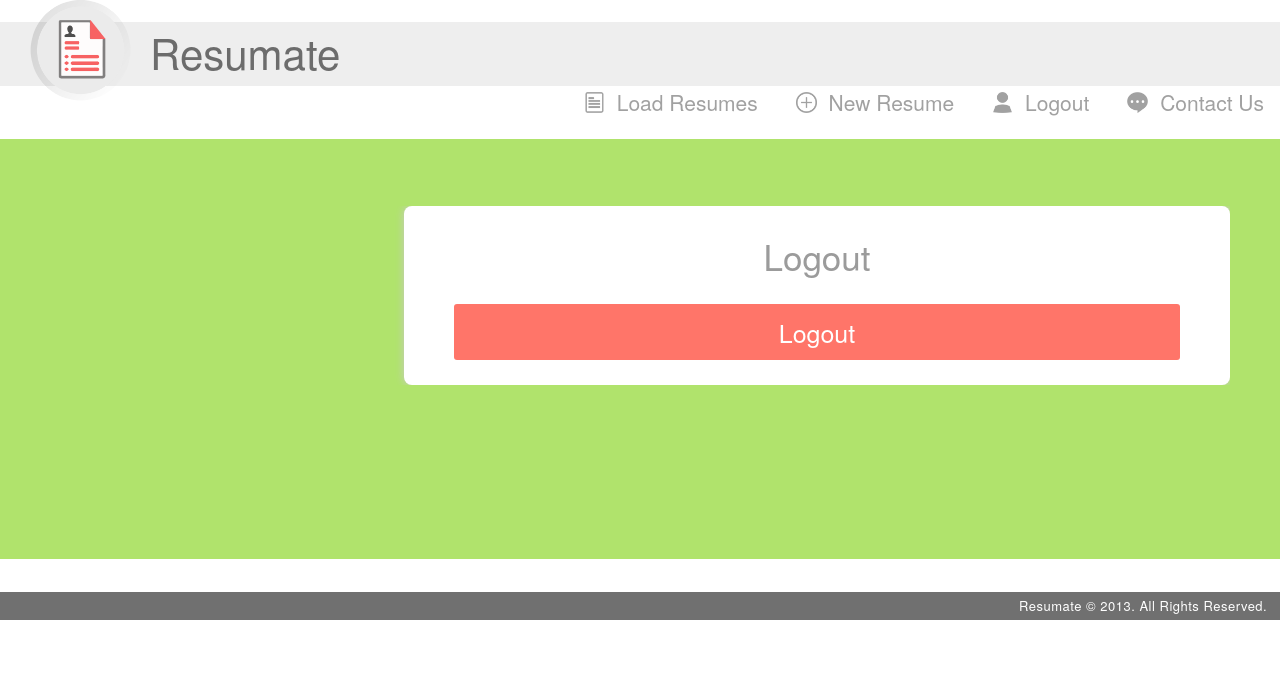
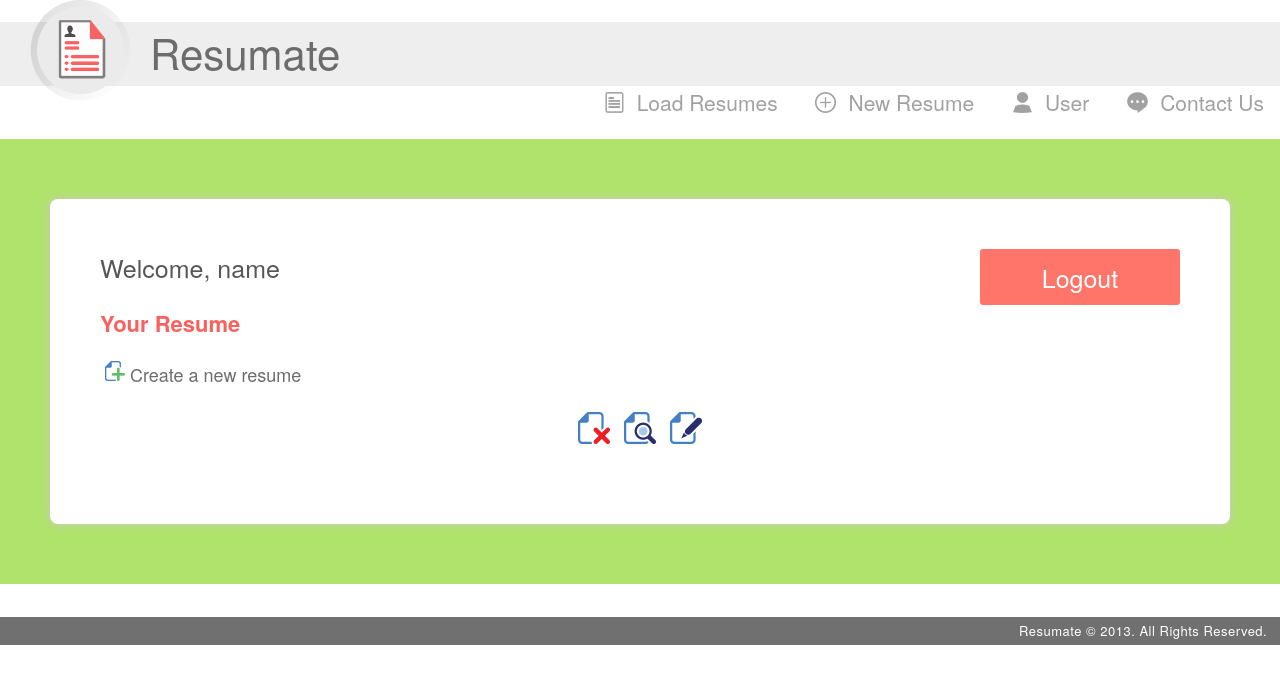
Before and after one commit to dorisxian/Resumate, a PHP site: page /User.php in a window 1280 px wide. Shown: the part 29-713 px from the top of the page. Run offline with PHP 8.4, Linux system fonts and the light colour scheme; the visitor is signed in with stand-in values (Sample User, id 1); data that the repository does not hold is empty.

Commit message:
Make the user page worked as the load resume page, changed icons, added styles

```diff
--- a/Load.php
+++ b/Load.php
@@ -23,8 +23,8 @@
 				<?php $index++; ?>
 				<?php endforeach; ?>
 				<br/>
-				<input type="image" name="delete" src="./img/minus.png" value="Delete">
-				<input type="image" name="load" src="./img/open.png" value="Load">
+				<input type="image" name="delete" src="./img/delete.png" value="Delete">
+				<input type="image" name="load" src="./img/view.png" value="Load">
 				<input type="image" name="edit" src="./img/edit.png" value="Edit">
 			</form>
 		</section>
--- a/User.php
+++ b/User.php
@@ -24,26 +24,57 @@
 	catch (Exception $e) {
 		$err = "Error: " . $e->getMessage();
 	}
+
+	include("php/fetchResumes.php");
+	$resumes = fetchResumes();
+	$index = 0;
 ?>
+
 <!DOCTYPE html>
 <html>
 <head>
 	<?php include('php/head.php'); ?>
 	<link rel="stylesheet" type="text/css" media="all" href="css/user.css">
 	<script type="text/javascript" src="js/user.js"></script>
+	<script src="js/load.js"></script>
+	<link rel="stylesheet" type="text/css" media="all" href="css/load.css">
 </head>
 <body>
 	<?php include('php/header.php'); ?>
 
     <?php if (isset($_SESSION['email'])): ?>
     <section id="canvas">
-		<section id="user">
-            <form id ="logout" class="" action="" method="post">
-                <h2 class="subtitle">Logout</h2><br/>
-                <input type="submit" name="logout" value="Logout" class="thin"/>
-            </form>
-        </section>
+		<section id="load">
+			<?php
+	    		$parts = explode("@", $_SESSION['email']);
+				$username = $parts[0];
+	    	 ?>
+
+			<form id ="logout" class="" action="" method="post">
+	            <input type="submit" name="logout" value="Logout" class="thin"/>
+	        </form>
+
+	        <p class="link light">Welcome, <?php echo $username ?>
+
+			<h3>Your Resume</h3>
+			<a class="new" href="NewResume.php"><img src="./img/file_new.png" alt="">Create a new resume</a>
+			<form id="resumes" method="post" action="php/load.php" onsubmit="return validate();">
+				<?php foreach($resumes as $resume): ?>
+				<img src="<?php echo "./img/lib/" . $resume['rid'] . ".png" ?>" class="off">
+				<input type="hidden" name="num" value="<?php echo $index ?>" class="value">
+				<img src="<?php echo "./img/lib/" . $resume['rid'] . "h.png" ?>" class="on">
+				<?php $index++; ?>
+				<?php endforeach; ?>
+				<input type="image" name="delete" src="./img/file_delete.png" value="Delete">
+				<input type="image" name="load" src="./img/file_search.png" value="Load">
+				<input type="image" name="edit" src="./img/file_edit.png" value="Edit">
+			</form>
+		</section>
+
+
+
 	</section>
+
     <?php else: ?>
 	<section id="canvas">
 		<section id="user">
--- a/css/load.css
+++ b/css/load.css
@@ -1,21 +1,50 @@
-#canvas {
-	background-color:#E83131;
+#resumes{
+	text-align: center;
 }
 #load{
-	overflow: hidden;
-	min-width: 350px;
-	text-align: center;
-}
-
-#resumes {
 	-webkit-border-radius: 8px;
 	border-radius: 8px;
 	-moz-box-shadow: 0 0 8px #C9C9C9;
 	-webkit-box-shadow: 0 0 8px #C9C9C9;
 	box-shadow: 0 0 8px #C9C9C9;
 	background: white;
-	padding: 25px 50px;
+	padding: 50px;
 	vertical-align: top;
     horizontal-align: top;
     float: center;
 }
+.link{
+	padding: 0;
+	margin: 0;
+  	font-size: 25px;
+}
+h3{
+	font-size: 22px;
+	color: #F9615F;
+}
+input[type=image]{
+	width: 32px;
+	padding: 5px;
+	margin: 20px 0;
+}
+input[type=image]:focus{
+	outline: none;
+}
+input[type=image]:hover{
+	opacity: 0.7;
+}
+.new{
+	font-size: 18px;
+	text-decoration: none;
+	color: #6C6C6C;
+}
+.new:hover{
+	border-bottom: 3px solid #FC605B;
+	padding-bottom: 6px;
+}
+.new img{
+	height: 20px;
+	padding: 0;
+	margin: 0 5px;
+	vertical-align: text-top;
+}
--- a/css/user.css
+++ b/css/user.css
@@ -31,16 +31,8 @@
 	float: left;
 }
 #logout{
-	-webkit-border-radius: 8px;
-	border-radius: 8px;
-	-moz-box-shadow: 0 0 8px #C9C9C9;
-	-webkit-box-shadow: 0 0 8px #C9C9C9;
-	box-shadow: 0 0 8px #C9C9C9;
-	background: white;
-	padding: 25px 50px;
-	vertical-align: top;
-    horizontal-align: top;
-    float: center;
+	width: 200px;
+	float: right;
 }
 .hidden {
 	display: none;
@@ -50,7 +42,7 @@ h2{
 	color: #9B9B9B;
 	margin: 0;
 }
-input{
+input:not([type=image]){
 	width: 81%;
 	padding: 8px;
 	font-size: 20px;
--- a/php/header.php
+++ b/php/header.php
@@ -1,7 +1,7 @@
 <?php
 	$log = "Login / Signup";
 	if(isset($_SESSION['email'])) {
-		$log = "Logout ";
+		$log = "User";
 	}
 ?>
 <header>
```
Also changed, not shown: img/delete.png (added), img/edit.png, img/file_delete.png (added), img/file_edit.png (added), img/file_new.png (added), img/file_search.png (added), img/minus.png (deleted), img/open.png (deleted), img/view.png (added).
